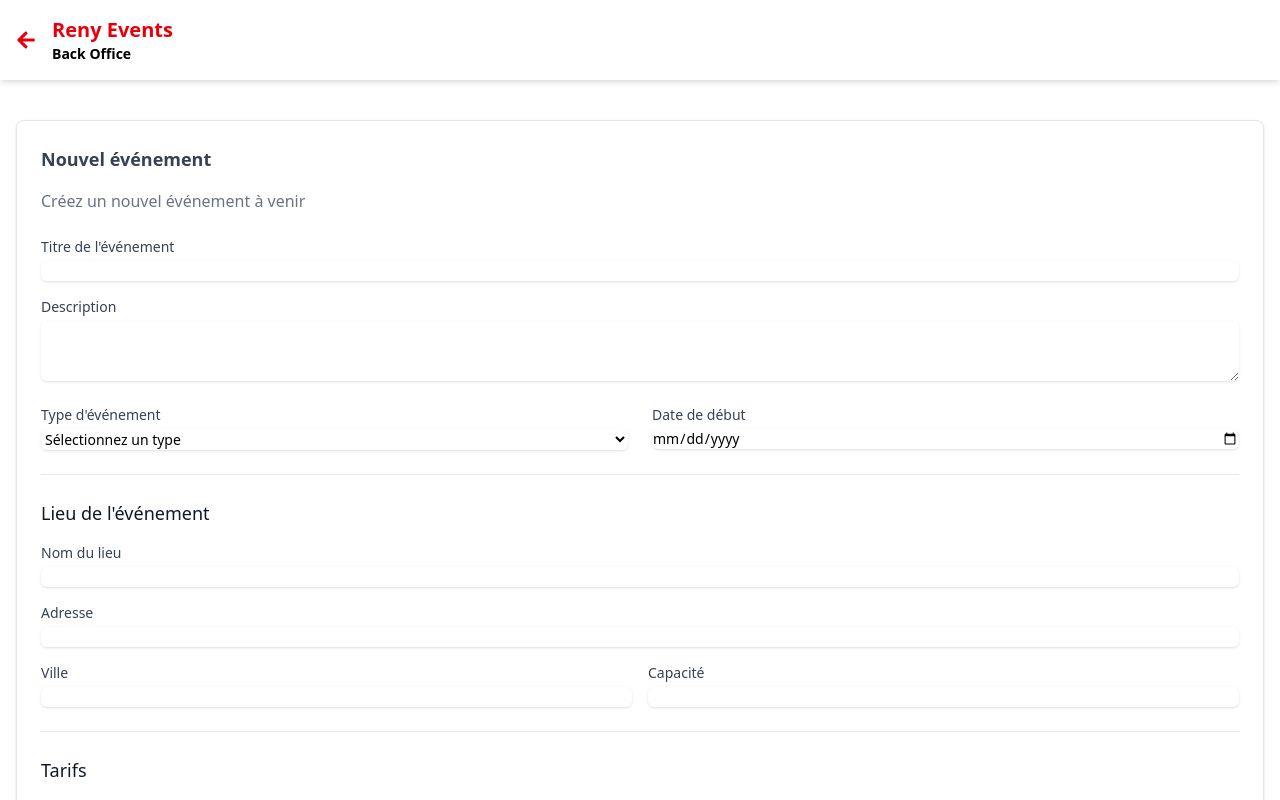
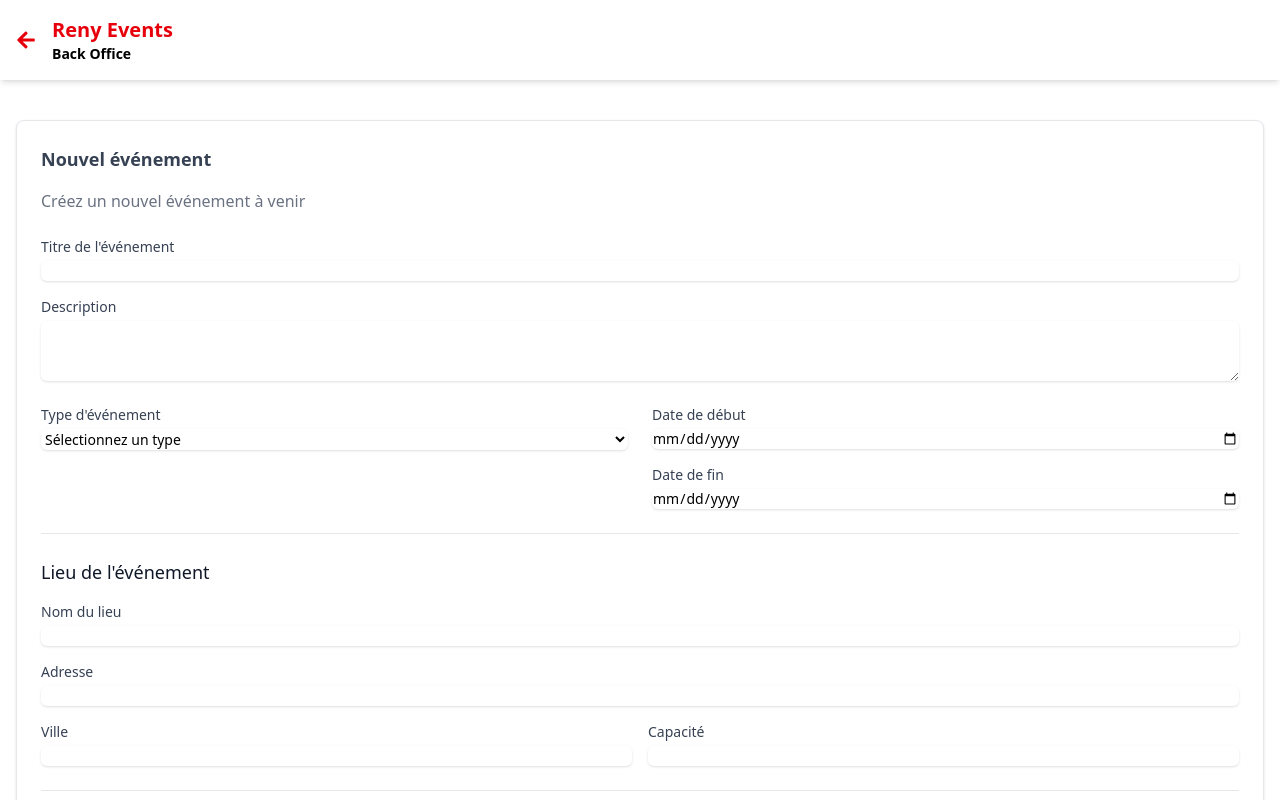
Before and after one commit to noelardau/RENYEVENTS, a React (Vite) app: page /admin/createEvent in a window 1280 px wide. Shown: the top 800 px of the page. Built offline with nearby package versions, Linux system fonts and the light colour scheme; some icons are missing.

Commit message:
test api

```diff
--- a/src/components/FooterSection.jsx
+++ b/src/components/FooterSection.jsx
@@ -8,7 +8,8 @@ export const FooterSection = () => {
   const { t } = useTranslation();
 
 return (
-    <footer className="footer bg-gray-800 text-white p-10">
+    <footer className="footer bg-indigo-800 text-white p-10">
+    {/* <footer className="footer bg-gray-800 text-white p-10"> */}
         <div className="flex justify-between w-full flex-col md:flex-row gap-8">
             <div>
                 <span className="footer-title">RENY Events</span>
--- a/src/components/TarifInput.jsx
+++ b/src/components/TarifInput.jsx
@@ -73,12 +73,11 @@ export const TarifInput = ({ value, onChange }) => {
               <label className="block text-sm font-medium text-gray-700">
                 Nombre de place
               </label>
-              <textarea
+              <input type='number'
                 value={tarif.nombre_places}
                 onChange={(e) => handleChange(index, 'nombre_places', e.target.value)}
                 className="mt-1 block w-full rounded-md border-gray-300 shadow-sm focus:border-indigo-500 focus:ring-indigo-500 sm:text-sm"
-                rows={2}
-                placeholder="Description des avantages inclus dans ce tarif"
+
               />
             </div>
           </div>
--- a/src/pages/NewEvent.jsx
+++ b/src/pages/NewEvent.jsx
@@ -34,10 +34,24 @@ export const NewEventForm = () => {
 
   const handleSubmit = async (e) => {
     e.preventDefault();
+    console.log('Submitting form:', form);
 
     try {
-      // TODO: Envoyer les données à l'API
-      console.log('Form data:', form);
+      const response = await fetch('https://2527cf11056ca5ab863191300ee420ab.serveo.net/v1/evenements', {
+        method: 'POST',
+        mode: 'no-cors',
+        headers: {
+          'Content-Type': 'application/json'
+        },
+        body: JSON.stringify(form)
+      });
+
+      if (!response.ok) {
+        throw new Error(`HTTP error! status: ${response.status}`);
+      }
+
+      const data = await response.json();
+      console.log('Response:', data);
       navigate('/admin');
     } catch (error) {
       console.error('Error submitting form:', error);
@@ -96,8 +110,9 @@ export const NewEventForm = () => {
                 required
               >
                 <option value="">Sélectionnez un type</option>
-                <option value="conference">Conférence</option>
-                <option value="concert">Concert</option>
+                <option value="Conference">Conférence</option>
+                <option value="Concert">Concert</option>
+                <option value="Foire">Concert</option>
                 <option value="spectacle">Spectacle</option>
                 <option value="exposition">Exposition</option>
                 <option value="autre">Autre</option>
@@ -114,6 +129,19 @@ export const NewEventForm = () => {
                   id="date_debut"
                   value={form.date_debut}
                   onChange={handleChange('date_debut')}
+                  className="mt-1 block w-full rounded-md border-gray-300 shadow-sm focus:border-indigo-500 focus:ring-indigo-500 sm:text-sm"
+                  required
+                />
+              </div>
+              <div>
+                <label htmlFor="date_fin" className="block text-sm font-medium text-gray-700">
+                  Date de fin
+                </label>
+                <input
+                  type="date"
+                  id="date_debut"
+                  value={form.date_fin}
+                  onChange={handleChange('date_fin')}
                   className="mt-1 block w-full rounded-md border-gray-300 shadow-sm focus:border-indigo-500 focus:ring-indigo-500 sm:text-sm"
                   required
                 />
```
